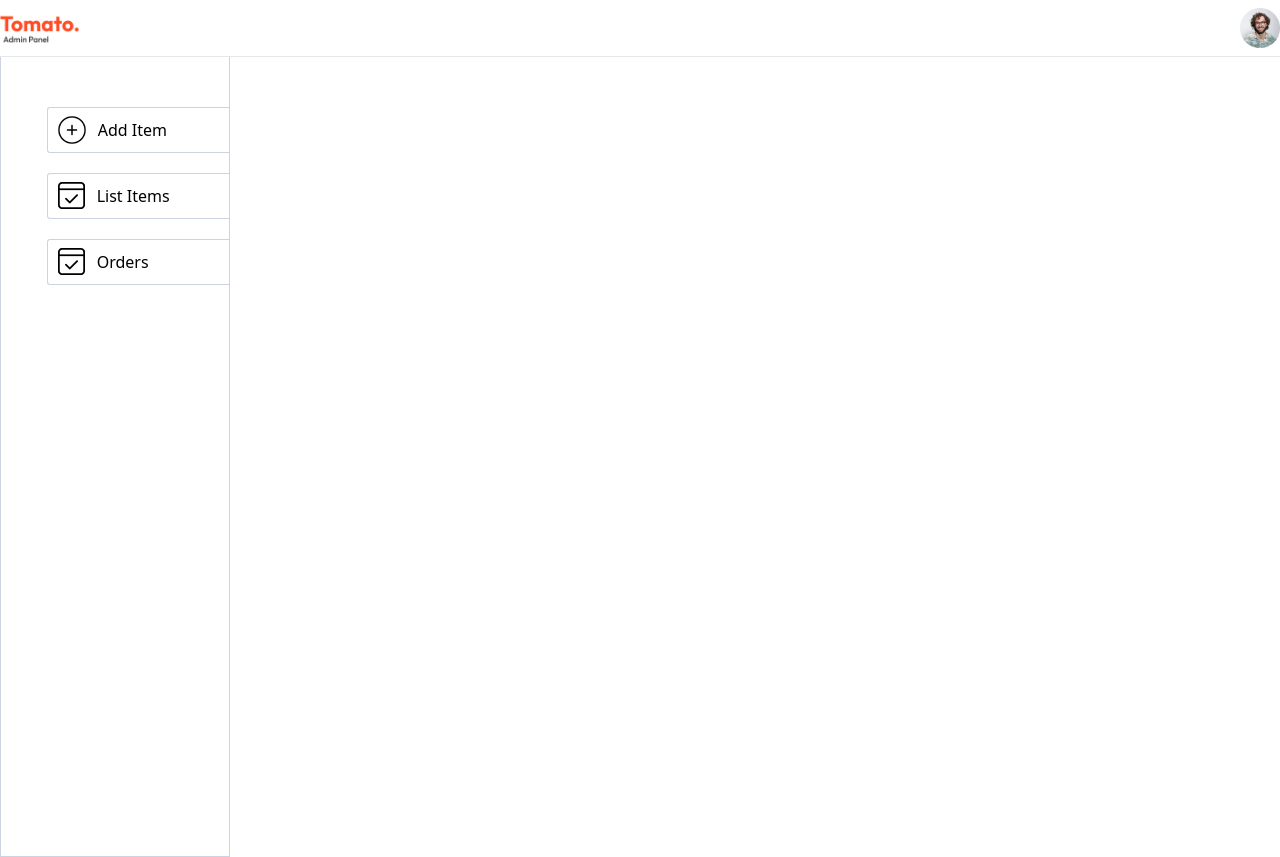
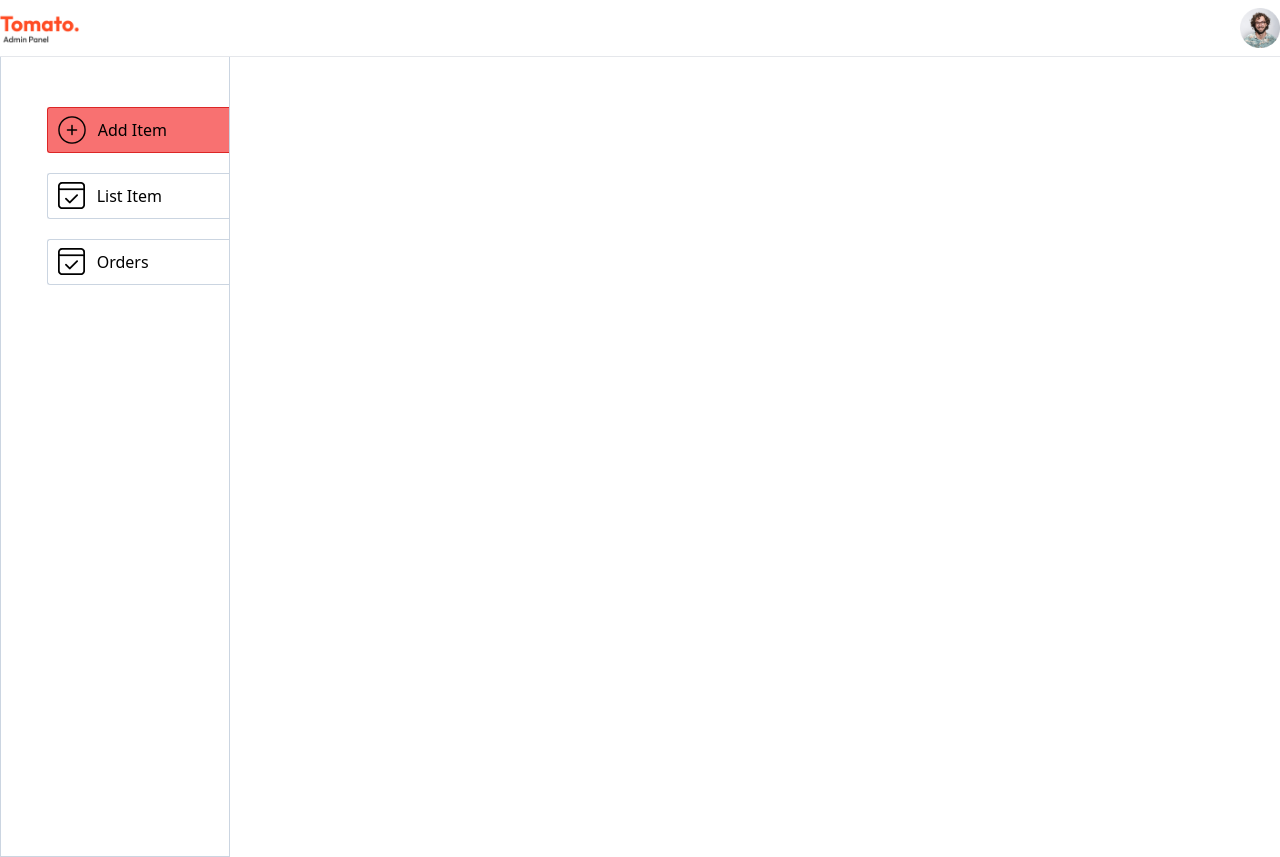
Before and after one commit to Binyam888/Delidash, a React (Vite) app in the folder admin/deldashAdmin/: page /add in a window 1280 px wide. Built offline with nearby package versions, Linux system fonts and the light colour scheme.

Commit message:
complted the design for sidebar

```diff
--- a/admin/deldashAdmin/src/components/Sidebar.jsx
+++ b/admin/deldashAdmin/src/components/Sidebar.jsx
@@ -1,22 +1,54 @@
 import React from "react";
 import { assets } from "../assets/assets";
+import { NavLink } from "react-router-dom";
 
 function Sidebar() {
   return (
     <div className="sidebar w-[18%]  min-h-[100vh] border-[1.5px] border-slate-300 border-t-0">
       <div className="sidebar-options pt-[50px] pl-[20%] flex flex-col gap-[20px]">
-        <div className="sidebar-option flex align-middle items-center gap-[12px] border-[1px] border-slate-300 border-r-0 py-[8px] px-[10px] rounded-l-[3px] cursor-pointer">
+        <NavLink
+          to={"/add"}
+          className={({ isActive }) =>
+            isActive
+              ? "sidebar-option flex align-middle items-center gap-[12px] border-[1px] border-red-600 border-r-0 py-[8px] px-[10px] rounded-l-[3px] cursor-pointer bg-red-400 "
+              : "sidebar-option flex align-middle items-center gap-[12px] border-[1px] border-slate-300 border-r-0 py-[8px] px-[10px] rounded-l-[3px] cursor-pointer"
+          }
+        >
           <img src={assets.add_icon} alt="" />
           <p className="hidden lg:flex">Add Item</p>
-        </div>
-        <div className="sidebar-option flex align-middle items-center gap-[12px] border-[1px] border-slate-300 border-r-0 py-[8px] px-[10px] rounded-l-[3px] cursor-pointer">
+        </NavLink>
+
+        <NavLink
+          to={"/list"}
+          className={({ isActive }) =>
+            isActive
+              ? "sidebar-option flex align-middle items-center gap-[12px] border-[1px] border-red-600 border-r-0 py-[8px] px-[10px] rounded-l-[3px] cursor-pointer bg-red-400"
+              : "sidebar-option flex align-middle items-center gap-[12px] border-[1px] border-slate-300 border-r-0 py-[8px] px-[10px] rounded-l-[3px] cursor-pointer"
+          }
+        >
+          <img src={assets.order_icon} alt="" />
+          <p className="hidden lg:flex">List Item</p>
+        </NavLink>
+        <NavLink
+          to={"/order"}
+          className={({ isActive }) =>
+            isActive
+              ? "sidebar-option flex align-middle items-center gap-[12px] border-[1px] border-red-600 border-r-0 py-[8px] px-[10px] rounded-l-[3px] cursor-pointer bg-red-400"
+              : "sidebar-option flex align-middle items-center gap-[12px] border-[1px] border-slate-300 border-r-0 py-[8px] px-[10px] rounded-l-[3px] cursor-pointer"
+          }
+        >
+          <img src={assets.order_icon} alt="" />
+          <p className="hidden lg:flex">Orders</p>
+        </NavLink>
+
+        {/* <div className="sidebar-option flex align-middle items-center gap-[12px] border-[1px] border-slate-300 border-r-0 py-[8px] px-[10px] rounded-l-[3px] cursor-pointer">
           <img src={assets.order_icon} alt="" />
           <p className="hidden lg:flex">List Items</p>
         </div>
         <div className="sidebar-option flex align-middle items-center gap-[12px] border-[1px] border-slate-300 border-r-0 py-[8px] px-[10px] rounded-l-[3px] cursor-pointer">
           <img src={assets.order_icon} alt="" />
           <p className="hidden lg:flex">Orders</p>
-        </div>
+        </div> */}
       </div>
     </div>
   );
```
